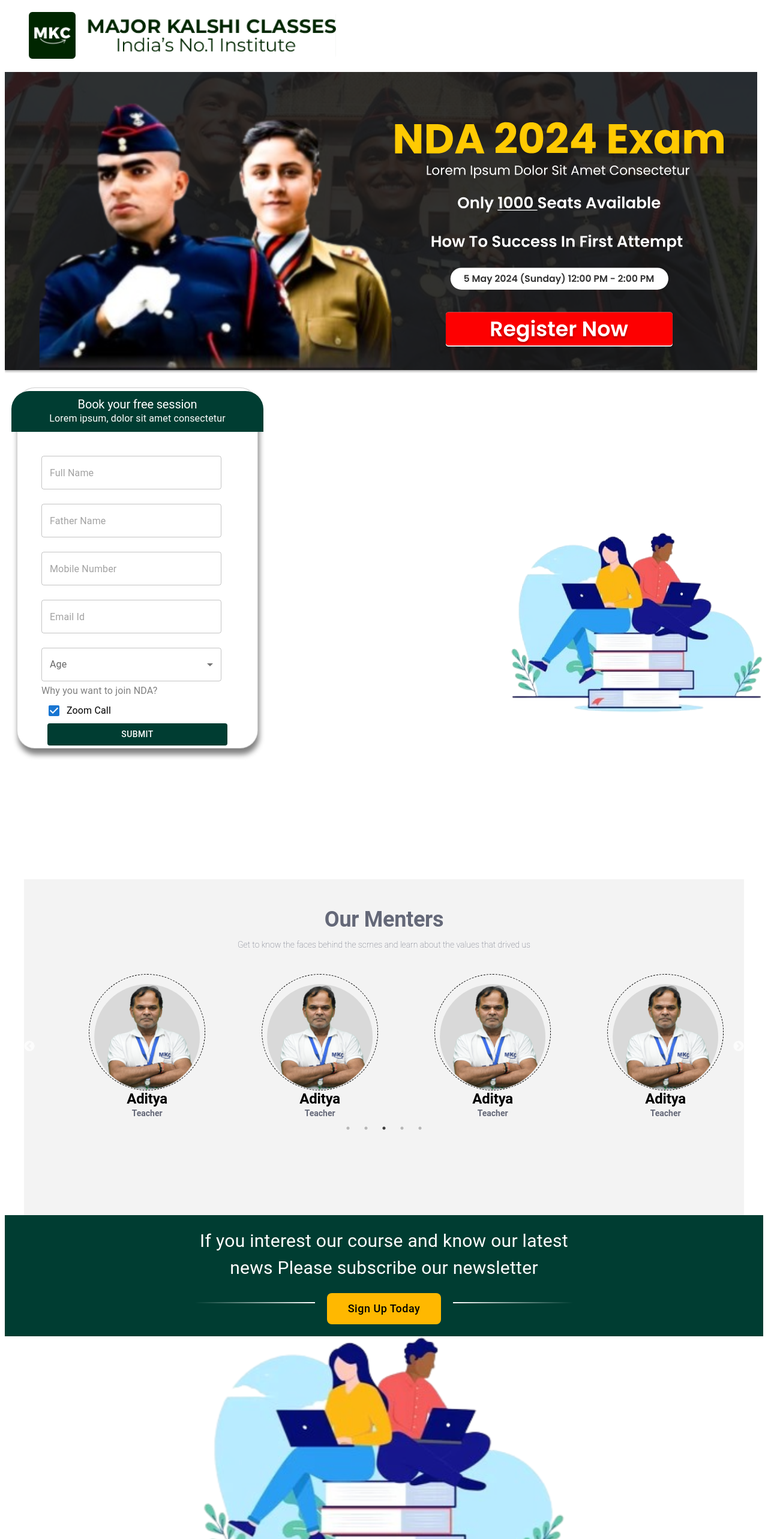
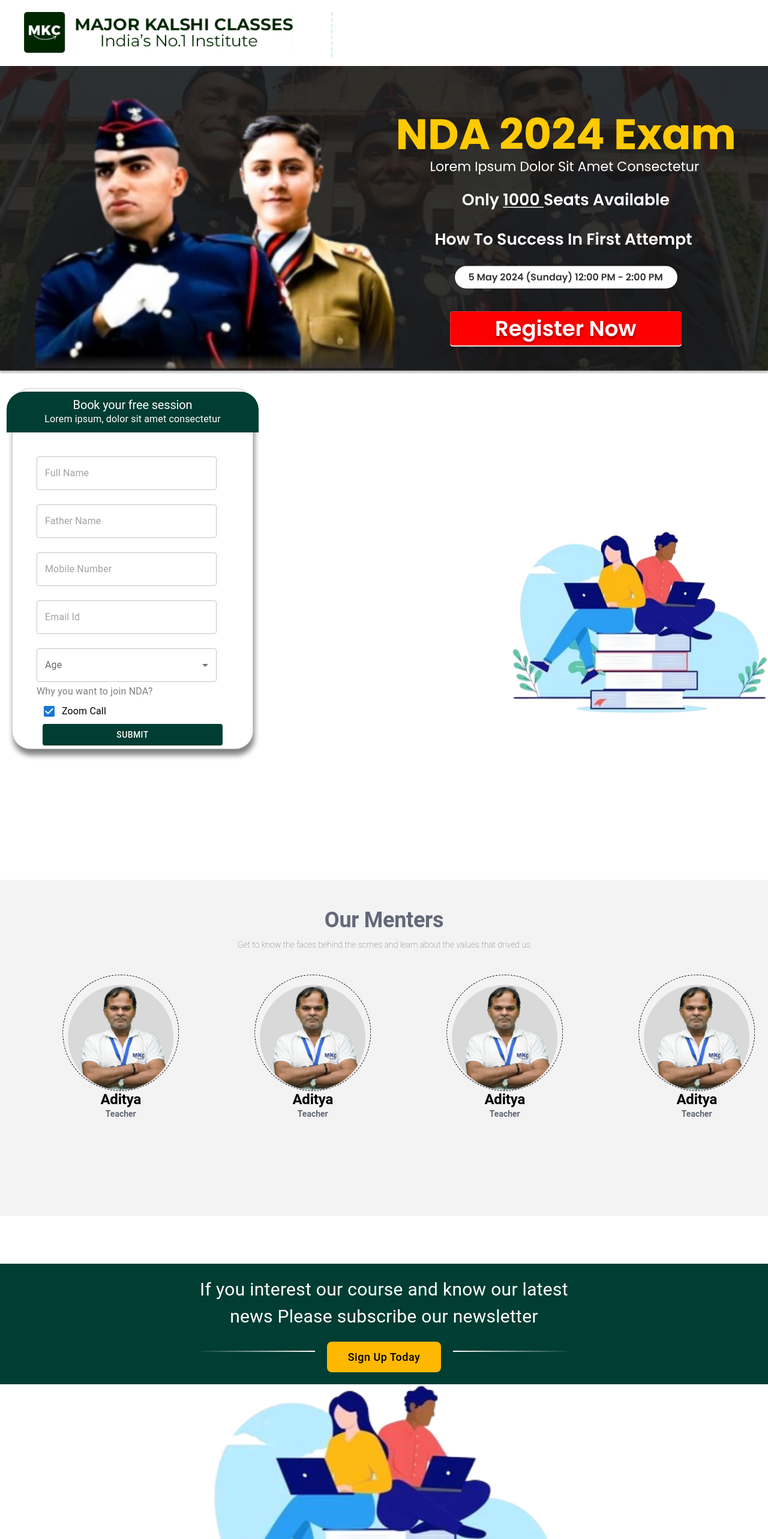
Before and after one commit to projects-pkr/MKC_pro, a React (Vite) app: page / in a window 1280 px wide. Shown: the top 2566 px of the page at 60% size. Built offline with nearby package versions, Linux system fonts and the light colour scheme.

Commit message:
sone changes

```diff
--- a/src/Components/book_session/Book_session.jsx
+++ b/src/Components/book_session/Book_session.jsx
@@ -15,6 +15,11 @@
 
   const label = { inputProps: { 'aria-label': 'Checkbox demo' } };
  const text_box={key:{width:{xl:'400px',xs:"300px"}, height:'40px'}};
+ const [age, setAge] = React.useState('');
+
+ const handleChange = (event) => {
+   setAge(event.target.value);
+ };
   return (
     <>
 
@@ -34,8 +39,12 @@
           <TextField type="text"placeholder='Mobile Number'className='text-box'sx={text_box.key}/>
           <TextField type="text"placeholder='Email Id'className='text-box'sx={text_box.key}/>
           <FormControl sx={{width:{xl:'400px',xs:"300px"}, marginTop:"40px",height:'40px'}}>
-        <InputLabel >Age</InputLabel>
-        <Select >
+        <InputLabel id="demo-simple-select-label" >Age</InputLabel>
+        <Select labelId="demo-simple-select-label"
+          id="demo-simple-select"
+          value={age}
+          label="Age"
+          onChange={handleChange} >
           <MenuItem value={10}>menuitem-1</MenuItem>
           <MenuItem value={20}>menuitem-2</MenuItem>
           <MenuItem value={30}>menuitem-3</MenuItem>
--- a/src/Components/footer/Footer.jsx
+++ b/src/Components/footer/Footer.jsx
@@ -15,7 +15,7 @@
     <>
      <Box sx={{backgroundColor
         :"#DFDDDD"}}>
-            <Box sx={{padding:"50px 40px 0px 40px"}}>
+            <Box sx={{padding:"50px 40px 0px 40px",marginTop:"80px"}}>
         <Grid container spacing={0}  >
 
 
--- a/src/Components/header/header.jsx
+++ b/src/Components/header/header.jsx
@@ -7,9 +7,11 @@
     <>
 
         <Box sx={{marginLeft:"40px",marginTop:"20px"}} >
-            <img src={image} alt="navbar header"style={{height:"100%",width:"40vw"}} />
+          <Box sx={{borderRight:"2px dashed #C9ECF9",width:"40vw"}}>
+            <img src={image} alt="navbar header"style={{height:"100%",paddingRight:"10px",width:"35vw"}} />
+            </Box>
         </Box>
-        {/* PROJECTS\MKC_pro\public\Images\header\image 2.svg */}
+
 
 
     </>
--- a/src/Components/homepage/homepage.jsx
+++ b/src/Components/homepage/homepage.jsx
@@ -13,7 +13,7 @@
 
             }}
           >
-            <img src={img} alt="Bannerimage"  style={{width:"98vw"}} />
+            <img src={img} alt="Bannerimage"  style={{width:"100%"}} />
           </Box>
         </Grid>
       </Grid>
--- a/src/Components/our performer/our_performer.jsx
+++ b/src/Components/our performer/our_performer.jsx
@@ -42,9 +42,7 @@
   };
   return (
     <>
-      <Container sx={{ backgroundColor: "#F3F3F3",
-
-      width:"100%",position:"relative" }} >
+      <Box sx={{ backgroundColor: "#F3F3F3",position:"relative",height:'130vh' }} >
         <Box sx={{ paddingTop: "20px" }}>
           <Typography variant="h2" style={{
             fontSize: "36px",
@@ -57,7 +55,7 @@
           <Typography variant="h5" style={{ fontSize: "14px", color: "#646878", textAlign: "center", fontWeight: "200" }}>Get to know the faces behind the scrnes and learn about the values that drived us </Typography>
         </Box>
         {/* -------------------------------------------slider box------------------------------------- */}
-        <Box sx={{ marginTop: "40px" }}>
+        <Box sx={{ marginTop: "40px",overflow:"hidden"}}>
           <Slider {...settings} >
 
             {/* ----------slider page-1 -------------- */}
@@ -199,7 +197,7 @@
 
           </Slider>
         </Box>
-      </Container>
+      </Box>
     </>
 
   );
--- a/src/Components/our-menters/Our_menter.jsx
+++ b/src/Components/our-menters/Our_menter.jsx
@@ -3,13 +3,15 @@
 import Slider from "react-slick";
 import "slick-carousel/slick/slick.css";
 import "slick-carousel/slick/slick-theme.css"
-import { Box, Container, Typography } from "@mui/material";
+import { Box, Container, Hidden, Typography } from "@mui/material";
 
 
 
 
 function Our_menters() {
   const settings = {
+
+
     dots:true,
     className: "center",
     infinite: true,
@@ -34,15 +36,11 @@
     swipeToSlide: true,
     autoplay: true,
     autoplaySpeed: 3000,
-    afterChange: function (index) {
-      console.log(
-        `Slider Changed to: ${index + 1}, background: #222; color: #bada55`
-      );
-    }
+
   };
   return (
     <>
-      <Container sx={{ backgroundColor: "#F3F3F3",height:"70vh",width:"100%",position:"relative", marginTop:{xl:'0px',md:"20px",xs:"120px"}}} >
+      <Box sx={{ backgroundColor: "#F3F3F3",height:"70vh",position:"relative", marginTop:{xl:'0px',md:"20px",xs:"120px"},Width:"100vw"}} >
         <Box sx={{ paddingTop: "20px" }}>
           <Typography variant="h2" style={{
             fontSize: "36px",
@@ -55,8 +53,8 @@
           <Typography variant="h5" style={{ fontSize: "14px", color: "#646878", textAlign: "center", fontWeight: "200" }}>Get to know the faces behind the scrnes and learn about the values that drived us </Typography>
         </Box>
         {/* -------------------------------------------slider box------------------------------------- */}
-        <Box sx={{ marginTop: "40px" }}>
-          <Slider {...settings} >
+        <Box sx={{ marginTop: "40px",overflow:'Hidden'}}>
+          <Slider {...settings}>
 
             {/* ----------slider page-1 -------------- */}
             <Box>
@@ -153,12 +151,9 @@
 
               </Box>
             </Box>
-
-
-
           </Slider>
         </Box>
-      </Container>
+      </Box>
     </>
 
   );
--- a/src/Components/signup/Signup.jsx
+++ b/src/Components/signup/Signup.jsx
@@ -7,7 +7,7 @@
 
 
 
-      <Grid container sx={{ backgroundColor: "#003D32", justifyContent: "center" }}>
+      <Grid container sx={{ backgroundColor: "#003D32", justifyContent: "center",marginTop:"80px"}}>
         <Box sx={{ maxWidth: "650px", color: "white", textAlign: "center", padding: "20px" }}>
           <Typography sx={{ fontSize: "30px" }}>If you interest our course and know our latest news Please subscribe our newsletter</Typography>
           <Box sx={{display:"flex", alignItems:"center",justifyContent:"space-around"}}>
--- a/src/index.css
+++ b/src/index.css
@@ -1,3 +1,5 @@
 *{
+    margin: 0px;
+    padding: 0px;
     font-family: "poppins";
 }
```
